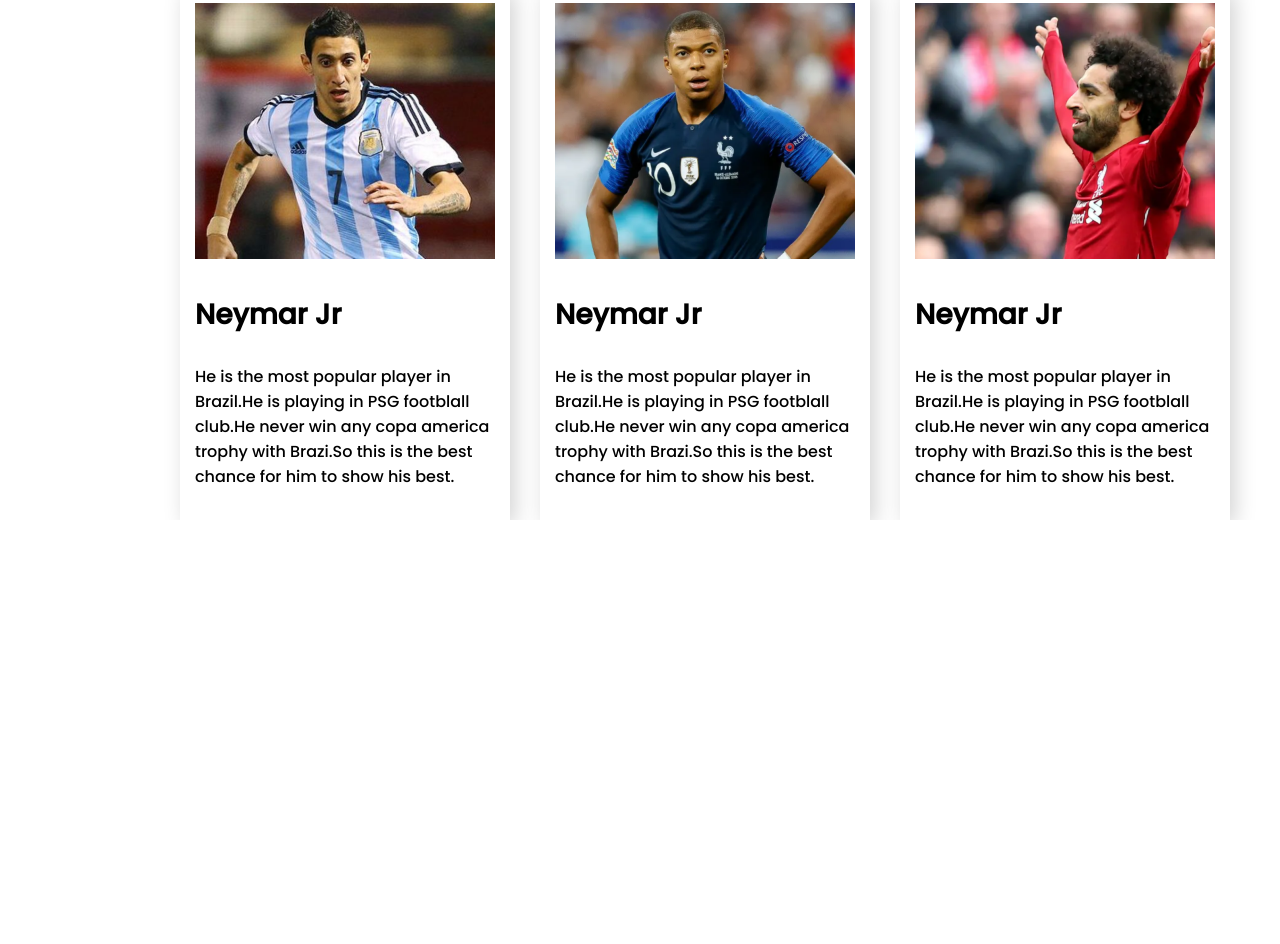
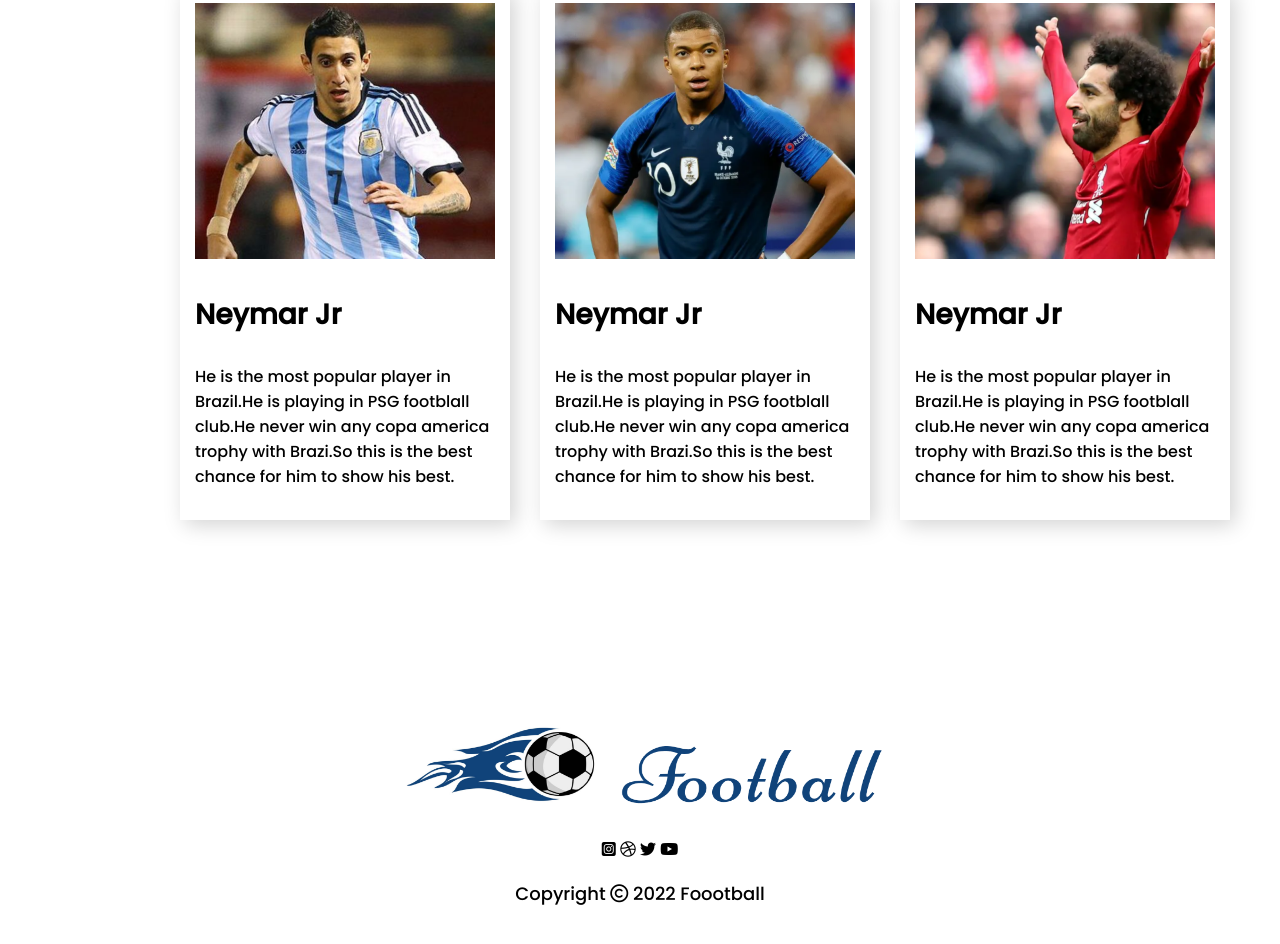
Before and after one commit to shakibarnab31/responsive-football, a plain HTML site: page index.html in a window 1280 px wide. Shown: the part 1884-2828 px from the top of the page. Before the commit the page ends 2404 px from the top, so only its background shows below. Drawn offline with Linux system fonts and the light colour scheme.

Commit message:
footer added

```diff
--- a/index.html
+++ b/index.html
@@ -33,8 +33,6 @@
         </section>
 
     </header>
-
-</body>
     <main>
         <section class="container">
             <div class="players">
@@ -94,6 +92,25 @@
                 </div>
             </div>
         </section>
+        <footer>
+            <div class="footer-container">
+                <div class="footer-logo">
+                    <img src="images/Logo.png" alt="">
+                </div>
+                <div class="icon">
+                    <i class="fab fa-instagram-square"></i>
+                    <i class="fab fa-dribbble"></i>
+                    <i class="fab fa-twitter"></i>
+                    <i class="fab fa-youtube"></i>
+                </div>
+                <div class="copyright">
+                    <p>Copyright <span><i class="far fa-copyright"></i></span> 2022 Foootball</p>
+                </div>
+            </div>
+        </footer>
     </main>
 
+</body>
+
+
 </html>
--- a/styles/style.css
+++ b/styles/style.css
@@ -54,9 +54,7 @@ body{
     text-decoration: none;
     color: white;
 }
-.web-banner{
-    /* margin-top: 153px; */
-}
+
 .web-banner img{
     width: 556px;
     height: 438px;
@@ -84,3 +82,24 @@ body{
     width: 300px;
     height: 256px;
 }
+
+/* ---------------------
+     footer styles
+     ------------------ */
+.footer-container{
+    display: flex;
+    justify-content: center;
+    align-items: center;
+    flex-direction: column;
+    margin-top: 200px;
+    margin-bottom: 63px;
+}
+
+
+     .footer-logo img{
+         width: 483px;
+         height: 110px;
+}
+.copyright{
+    font-size: 18px;
+}
```
Lines whose indentation alone changed are shown as unchanged.
